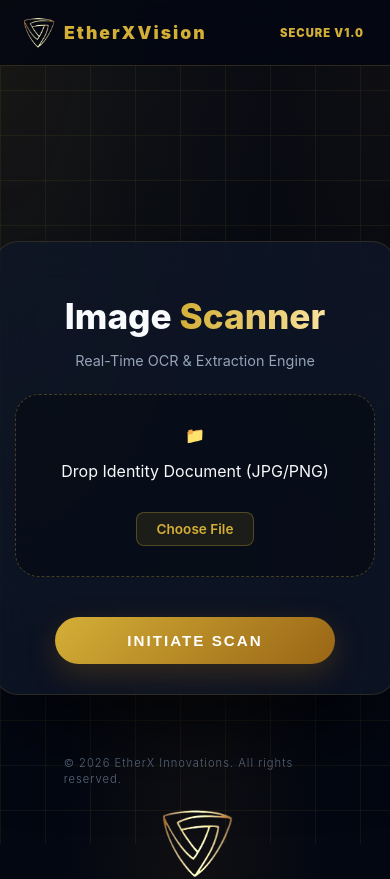
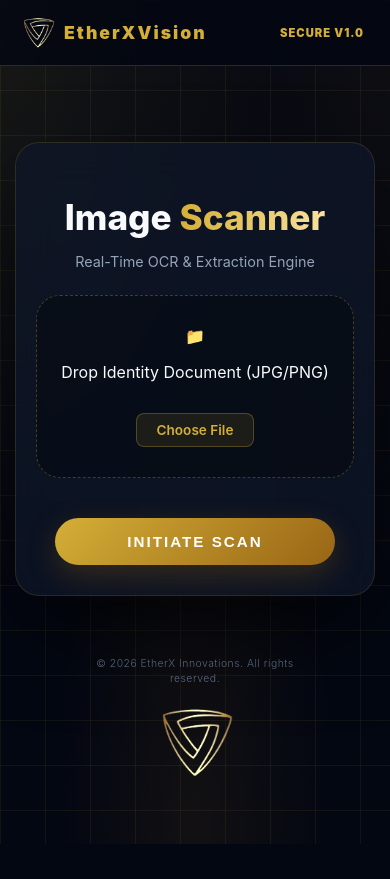
Before and after one commit to YashaswiniM18/ocr_system, a React (Create React App) app in the folder ocr-frontend/: page / in a window 390 px wide. Shown: the top 879 px of the page. After the commit the page ends 844 px from the top, so only its background shows below. Built offline with nearby package versions, Linux system fonts and the light colour scheme.

Commit message:
Add global box-sizing reset and further optimize mobile layout

```diff
--- a/ocr-frontend/src/App.css
+++ b/ocr-frontend/src/App.css
@@ -1,3 +1,7 @@
+* {
+  box-sizing: border-box;
+}
+
 :root {
 
   --obsidian: #030712;
@@ -643,10 +647,14 @@ body::before {
   }
 
   .powered-by {
-    letter-spacing: 1px;
-    font-size: 0.7rem;
+    letter-spacing: 0.5px;
+    font-size: 0.65rem;
+    padding: 0 10px;
+    text-align: center;
   }
 }
+
+/* Cache-Buster: v1.0.2 - Fixed Mobile Alignment */
 
 @keyframes spin {
   to {
```
